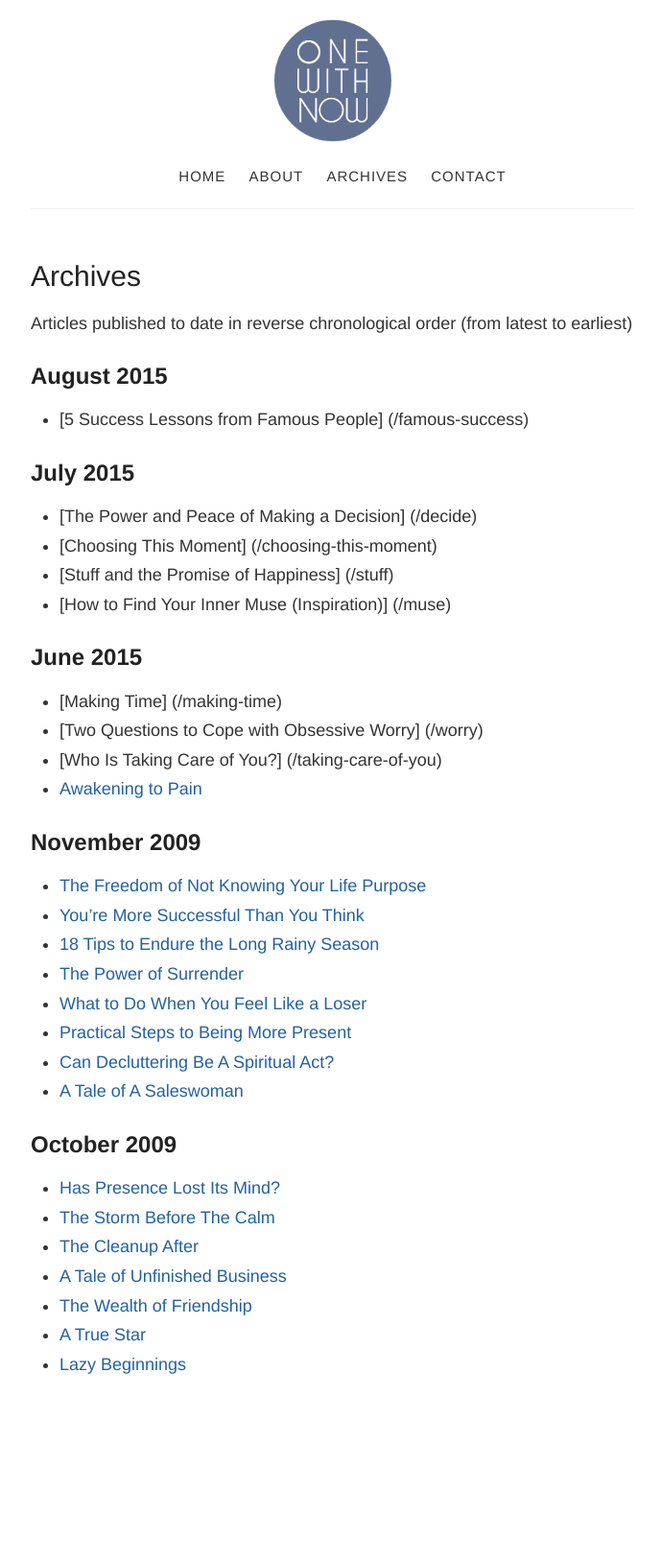
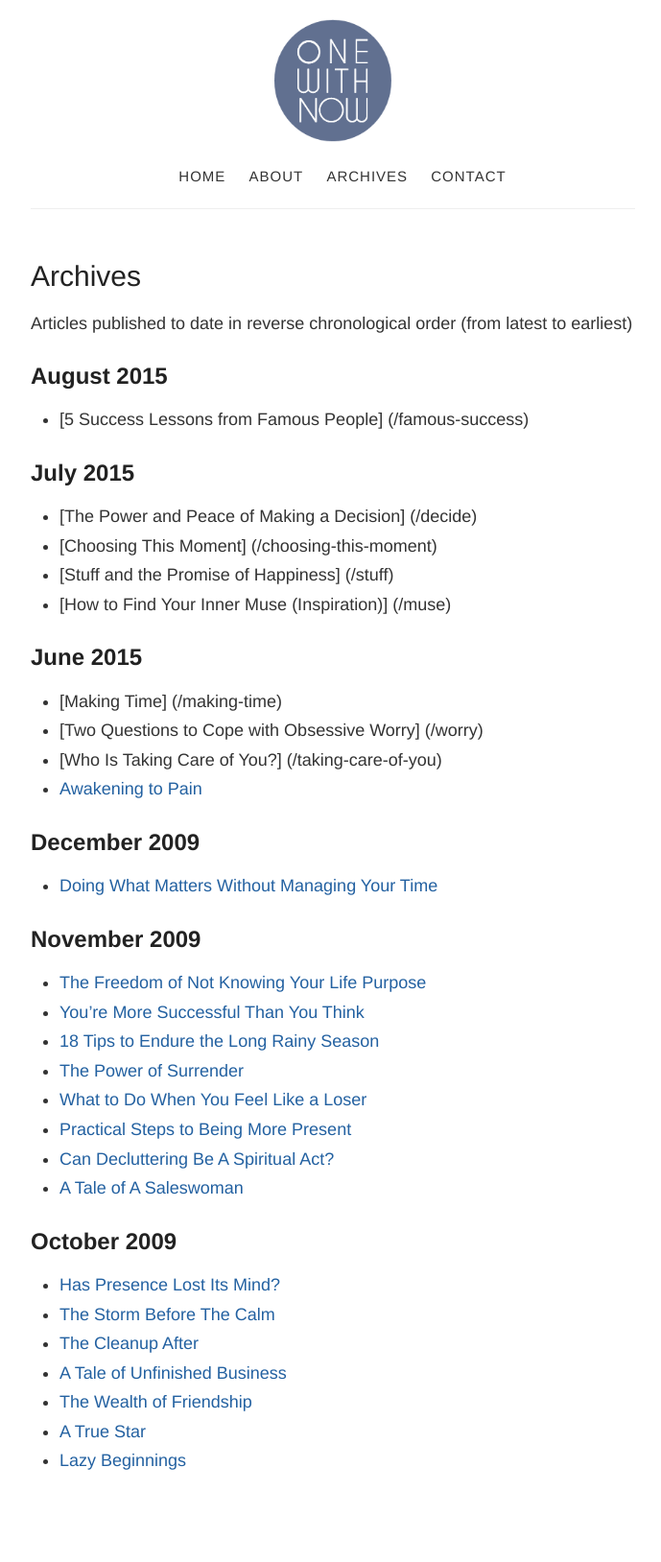
Before and after one commit to onewithnow/onewithnow.github.io, a Jekyll site: the page built from archives.md, in a window 1280 px wide. Shown: the whole page at 96% size, without its empty margins (293-982 px from the left). Built offline with Jekyll 4.4.1, drawn with Linux system fonts in a browser that asks for light colours; Markdown is read by kramdown in place of the engine named in the settings; before the commit the page ends 1527 px from its top, so only the background shows below that.

Commit message:
archives update

```diff
--- a/_layouts/post.html
+++ b/_layouts/post.html
@@ -17,6 +17,7 @@ layout: default
     <h5>PUBLISHED: {{ page.date | date: "%B %e, %Y" }}</h5>
   </div>
 <div>
+<hr>
  {% if page.previous %}
         <h5><a rel="prev" href="{{ page.previous.url }}">PREVIOUS POST: {{ page.previous.title}}</a></h5>
     {% endif %}
--- a/archives.md
+++ b/archives.md
@@ -22,6 +22,11 @@ Articles published to date in reverse chronological order (from latest to earlie
 - [Who Is Taking Care of You?] (/taking-care-of-you)
 - [Awakening to Pain](/awakening-to-pain)
 
+## December 2009
+
+
+- [Doing What Matters Without Managing Your Time](/doing-what-matters-without-managing-time)
+
 ## November 2009
 
 - [The Freedom of Not Knowing Your Life Purpose](/the-freedom-of-not-knowing-your-life-purpose)
```
